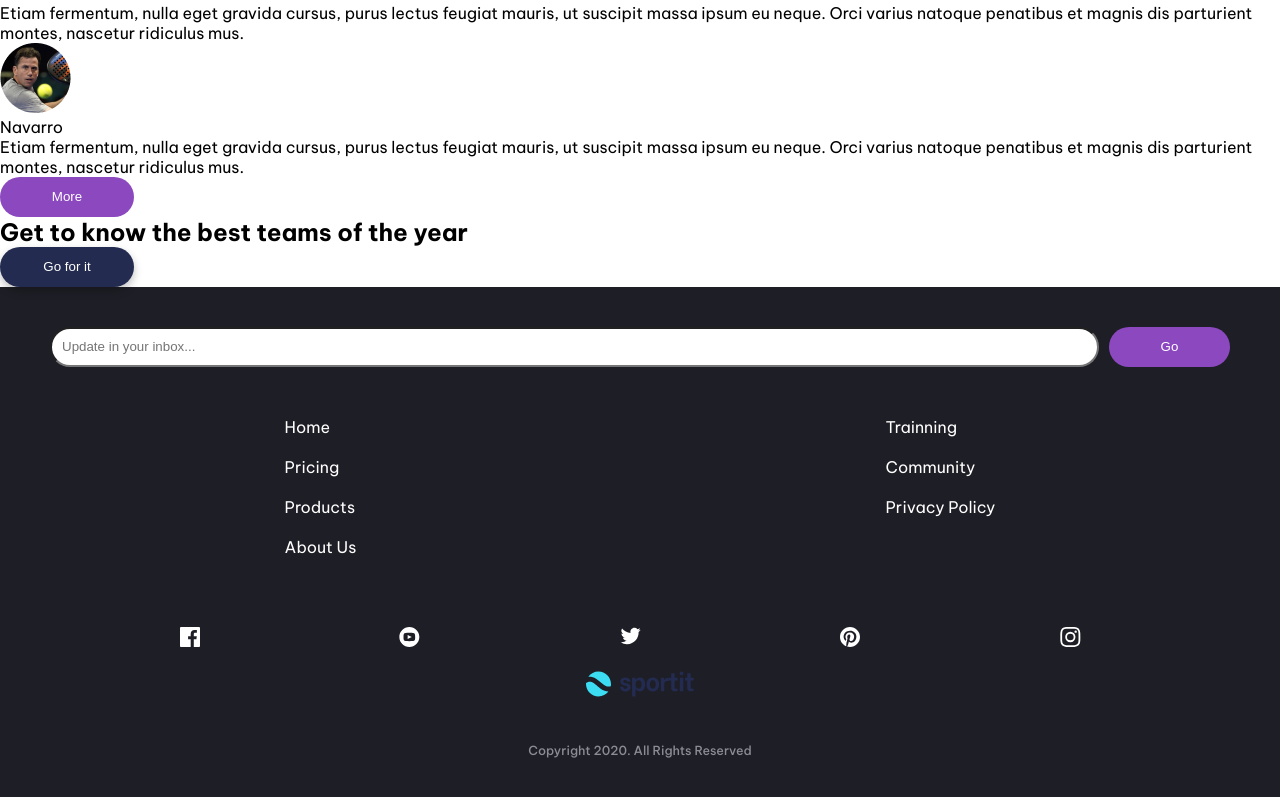
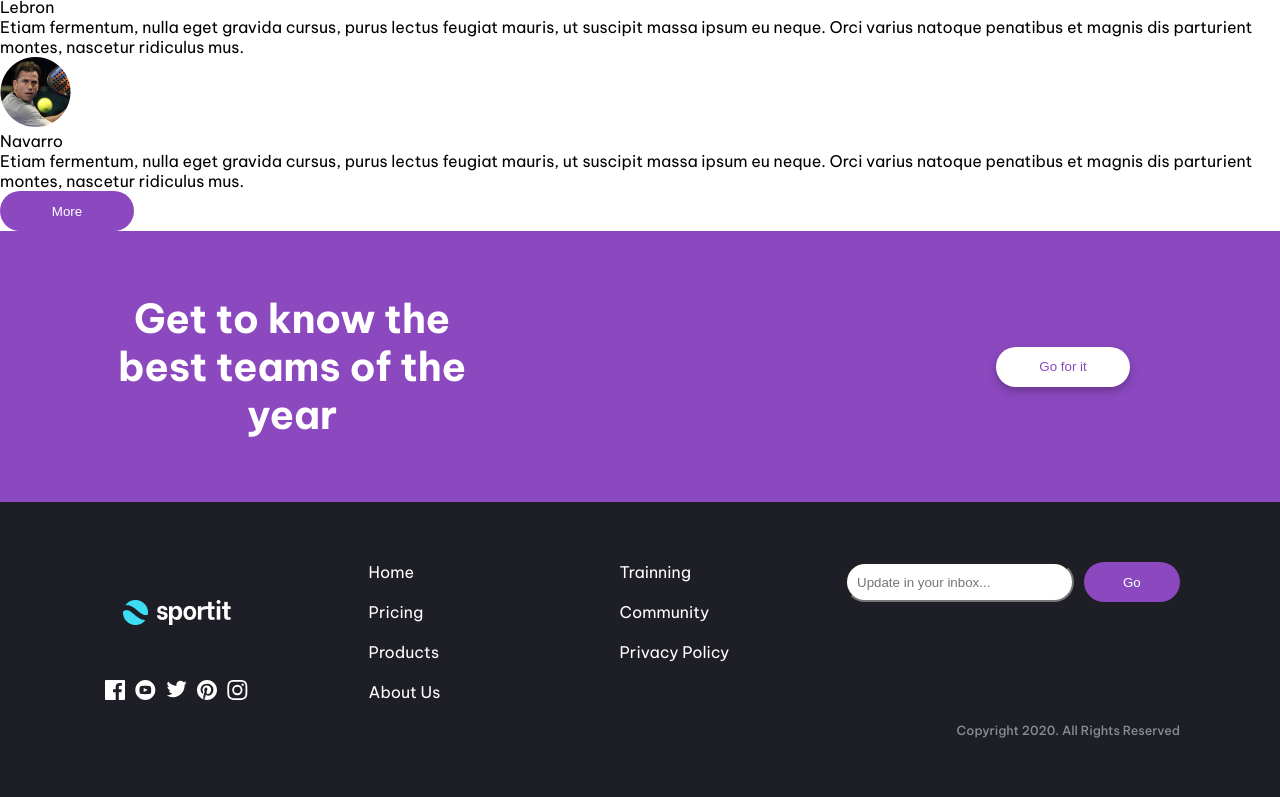
Before and after one commit to eolunas/sport-web, a plain HTML site: page index.html in a window 1280 px wide. Shown: the part 1173-1970 px from the top of the page. Drawn offline with Linux system fonts and the light colour scheme.

Commit message:
best team implementado con responsive

```diff
--- a/css/style.css
+++ b/css/style.css
@@ -94,6 +94,7 @@ nav ul a {
 }
 .welcome-image img {
   min-width: 30rem;
+  max-width: 62rem;
   width: 100%;
 }
 .welcome-text {
@@ -134,15 +135,37 @@ nav ul a {
   line-height: 114.6%;
   padding-bottom: 5rem;
 }
-.pros-presentation :nth-child(2) {
+.pros-presentation :nth-child(2) span {
   flex-basis: 50%;
   font-size: 1.6rem;
   font-weight: 500;
   line-height: 151.1%;
 }
 
-.blue-button {
-  background: #232c50;
+.best-team-banner {
+  color: #fff;
+  background-color: var(--CelesteBrillante);
+  display: flex;
+  flex-direction: column;
+  justify-content: space-around;
+  align-items: center;
+}
+
+.best-team-banner :nth-child(1) {
+  text-align: center;
+  font-size: 4rem;
+  font-weight: 700;
+  letter-spacing: -0.2px;
+  line-height: 119.6%;
+  margin: 4rem 8rem 5rem 8rem;
+}
+
+.best-team-banner :nth-child(2) {
+  margin-bottom: 4rem;
+}
+
+.best-team-button {
+  background-color: #232c50;
   border-radius: 50px;
   border-style: none;
   box-shadow: 0px 4px 8px 0px rgba(0, 0, 0, 0.25);
@@ -159,12 +182,13 @@ footer {
   background-color: #1e1e26;
   display: flex;
   flex-direction: column;
-  gap: 25px;
   justify-content: center;
   padding: 4rem 0;
 }
 .footer-container {
   width: 100%;
+  display: flex;
+  flex-direction: column;
 }
 .footer-container form {
   display: flex;
@@ -195,12 +219,16 @@ footer {
   text-decoration: none;
   color: #fff;
 }
+.footer-icon-links {
+  display: flex;
+  flex-direction: column;
+}
 .social-media {
   display: flex;
   justify-content: space-evenly;
 }
 .social-media-icon {
-  padding-right: 2rem;
+  padding: 0 2rem;
 }
 .footer-logo {
   display: flex;
@@ -214,7 +242,7 @@ footer {
 }
 /* ------------   Media Queries ------------ */
 /* Tablet */
-@media screen and (min-width: 480px) {
+@media screen and (min-width: 481px) {
   .toggle-mobile {
     display: block;
   }
@@ -231,14 +259,63 @@ footer {
   .pros-presentation {
     background-color: var(--Violeta);
     flex-direction: row;
-    justify-content: space-around;
+    justify-content: space-between;
     padding: 3rem 10rem;
   }
   .pros-presentation :nth-child(1) {
     padding-bottom: 0;
+    flex-basis: 40%;
+  }
+  .pros-presentation :nth-child(2) {
+    flex-basis: 40%;
+  }
+  .pros-presentation :nth-child(2) :nth-child(1){
+    display: none;
+  }
+  .pros-presentation :nth-child(2) :nth-child(2)::before {
+    content: "Lorem ipsum dolor sit amet, consectetur adipiscing elit. Maecenas aliquet consequat purus sit amet sodales. In faucibus ut nisi eu dignissim. Vestibulum fringilla velit sed tincidunt tincidunt.";
+  }
+
+  .best-team-banner {
+    color: #fff;
+    background-color: var(--Violeta);
+    flex-direction: row;
+    justify-content: space-between;
+  }
+
+  .best-team-banner :nth-child(1) {
+    margin: 6.4rem  10rem;
+    flex-basis: 30%;
+  }
+
+  .best-team-banner :nth-child(2) {
+    margin: 10rem 15rem;
+  }
+  .best-team-button {
+    background-color: white;
+    color: var(--Violeta);
+  }
+
+  footer {
+    align-items: flex-end;
+    padding: 6rem 10rem;
+  }
+  .footer-container {
+    flex-direction: row-reverse;
+    justify-content: space-between;
+  }
+  .footer-icon-links {
+    flex-direction: column-reverse;
+    justify-content: space-around;
+  }
+  .social-media-icon {
+    padding: 0 0.5rem;
+  }
+  .footer-nav {
+    flex-basis: 50%;
+    padding: 0;
+  }
+  .footer-container form {
+    padding: 0;
   }
 }
-
-/* Desktop */
-@media screen and (min-width: 1440px) {
-}
--- a/index.html
+++ b/index.html
@@ -53,9 +53,12 @@
         <article class="pros-presentation">
           <h2>What`s different between pros?</h2>
           <p>
-            Manage provides all the functionality your teas needs, without the
-            complexity. Our software is tailor-made for modern digital product
-            teams
+            <span
+              >Manage provides all the functionality your teas needs, without
+              the complexity. Our software is tailor-made for modern digital
+              product teams</span
+            >
+            <span></span>
           </p>
         </article>
         <article class="comments-container">
@@ -126,7 +129,7 @@
       </section>
       <section class="best-team-banner">
         <h2>Get to know the best teams of the year</h2>
-        <button class="blue-button">Go for it</button>
+        <button class="best-team-button">Go for it</button>
       </section>
     </main>
     <footer>
@@ -182,7 +185,7 @@
             </div>
           </div>
           <div class="footer-logo">
-            <img src="img/logo.svg" alt="logo inicio" />
+            <img src="img/logo-footer.png" alt="logo inicio" />
           </div>
         </article>
       </section>
```
Also changed, not shown: img/logo-footer.png (added).
